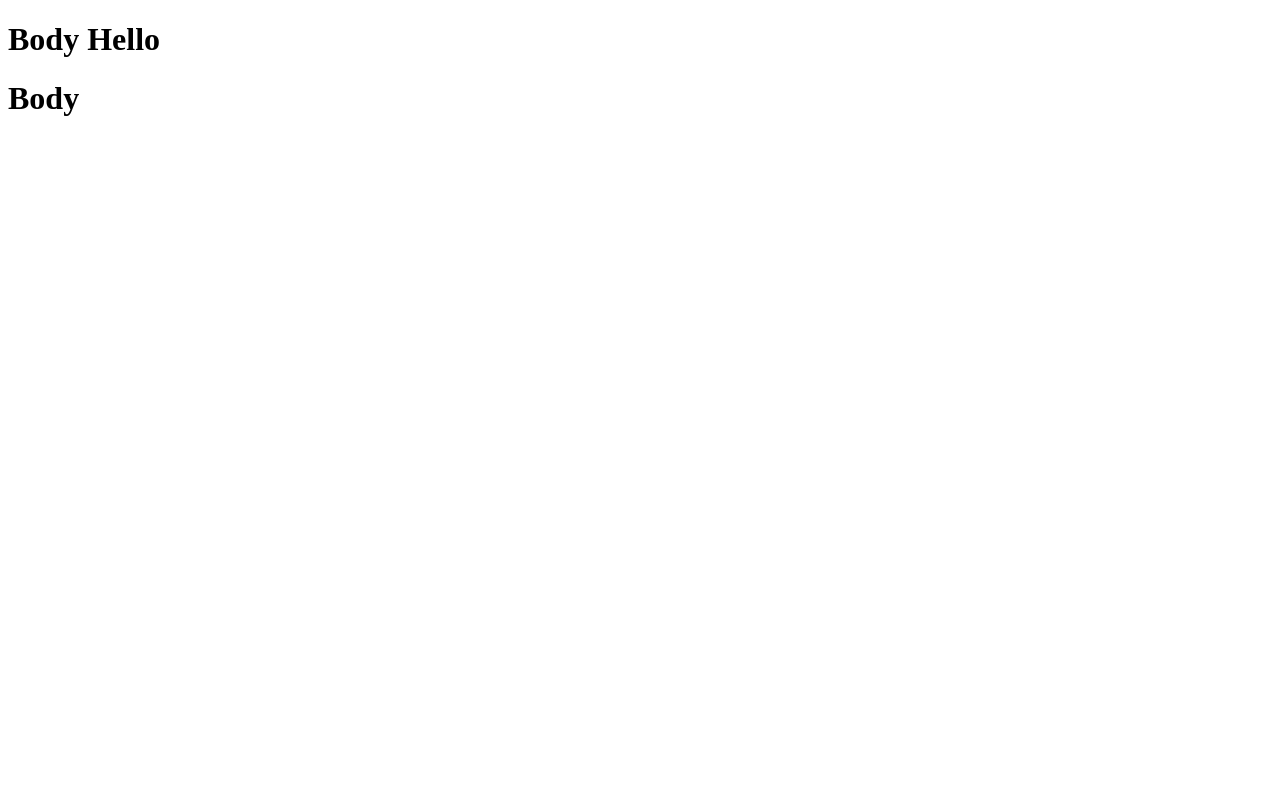
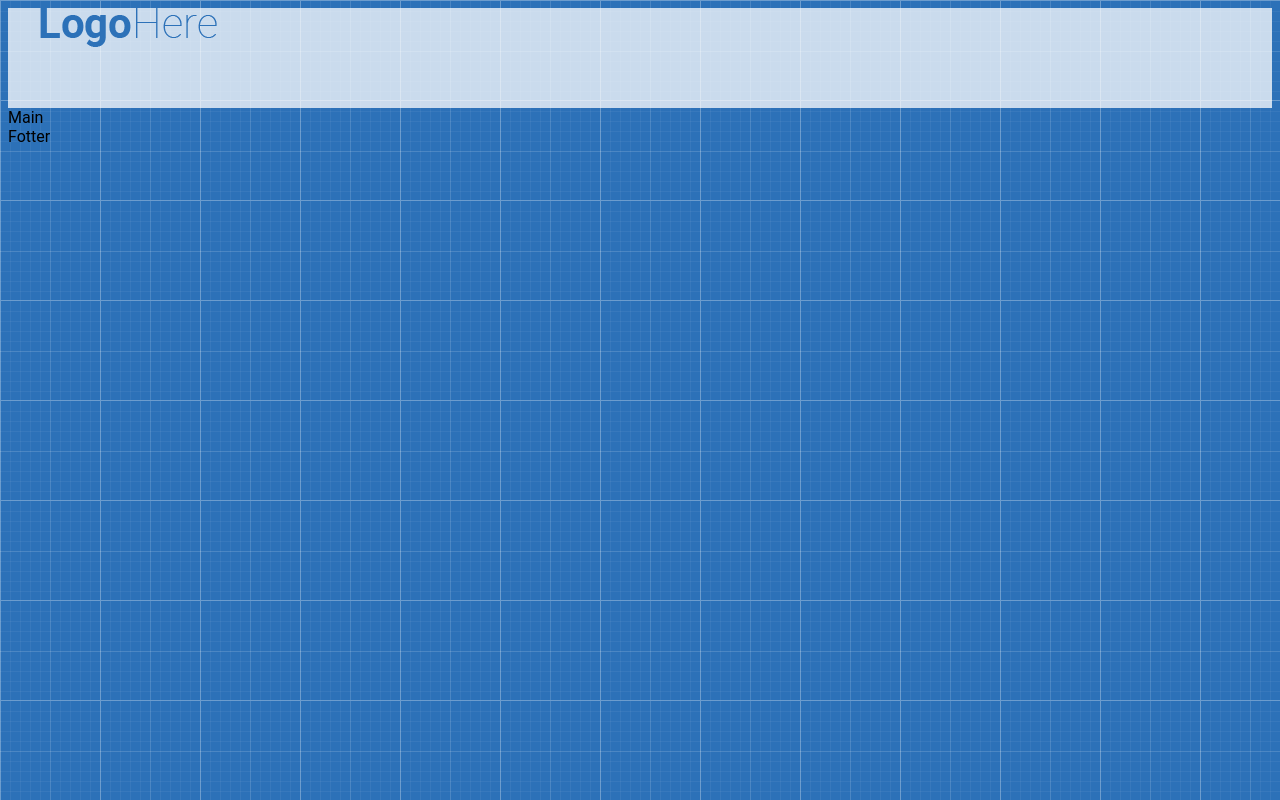
Before and after one commit to Taras-Prodan/Shop_Project, a plain HTML site: page index.html in a window 1280 px wide. Drawn offline with Linux system fonts and the light colour scheme.

Commit message:
added reset.css & header + style

```diff
--- a/index.html
+++ b/index.html
@@ -7,7 +7,20 @@
     <link rel="stylesheet" href="style.css" />
   </head>
   <body>
-    <h1>Body Hello</h1>
-    <h1>Body</h1>
+    <header class="header">
+      <div class="container">
+        <div class="row">
+          <div class="col-3">
+            <div class="logo">
+              <a href="#">
+                <img src="Demo_Shop/icon (3).png" />
+              </a>
+            </div>
+          </div>
+        </div>
+      </div>
+    </header>
+    <main>Main</main>
+    <footer>Fotter</footer>
   </body>
 </html>
--- /dev/null
+++ b/reset.css
@@ -0,0 +1,124 @@
+.chtml,
+body,
+div,
+span,
+applet,
+object,
+iframe,
+h1,
+h2,
+h3,
+h4,
+h5,
+h6,
+p,
+blockquote,
+pre,
+a,
+abbr,
+acronym,
+address,
+big,
+cite,
+code,
+del,
+dfn,
+em,
+img,
+ins,
+kbd,
+q,
+s,
+samp,
+small,
+strike,
+strong,
+sub,
+sup,
+tt,
+var,
+b,
+u,
+i,
+center,
+dl,
+dt,
+dd,
+ol,
+ul,
+li,
+fieldset,
+form,
+label,
+legend,
+table,
+caption,
+tbody,
+tfoot,
+thead,
+tr,
+th,
+td,
+article,
+aside,
+canvas,
+details,
+embed,
+figure,
+figcaption,
+footer,
+header,
+hgroup,
+menu,
+nav,
+output,
+ruby,
+section,
+summary,
+time,
+mark,
+audio,
+video {
+  margin: 0;
+  padding: 0;
+  border: 0;
+  font-size: 100%;
+  font: inherit;
+  vertical-align: baseline;
+}
+/* HTML5 display-role reset for older browsers */
+article,
+aside,
+details,
+figcaption,
+figure,
+footer,
+header,
+hgroup,
+menu,
+nav,
+section {
+  display: block;
+}
+body {
+  line-height: 1;
+}
+ol,
+ul {
+  list-style: none;
+}
+blockquote,
+q {
+  quotes: none;
+}
+blockquote:before,
+blockquote:after,
+q:before,
+q:after {
+  content: "";
+  content: none;
+}
+table {
+  border-collapse: collapse;
+  border-spacing: 0;
+}
--- a/style.css
+++ b/style.css
@@ -0,0 +1,20 @@
+* {
+  box-sizing: border-box;
+}
+body {
+  font-family: "Roboto", sans-serif;
+  background-image: url(Demo_Shop/patt.png);
+}
+.container {
+  width: 1200px;
+  margin: 0 auto;
+  padding: 0 15px;
+}
+.row {
+  display: flex;
+  margin: 0 -15px;
+}
+.header {
+  height: 100px;
+  background-color: rgba(255, 255, 255, 0.75);
+}
```
